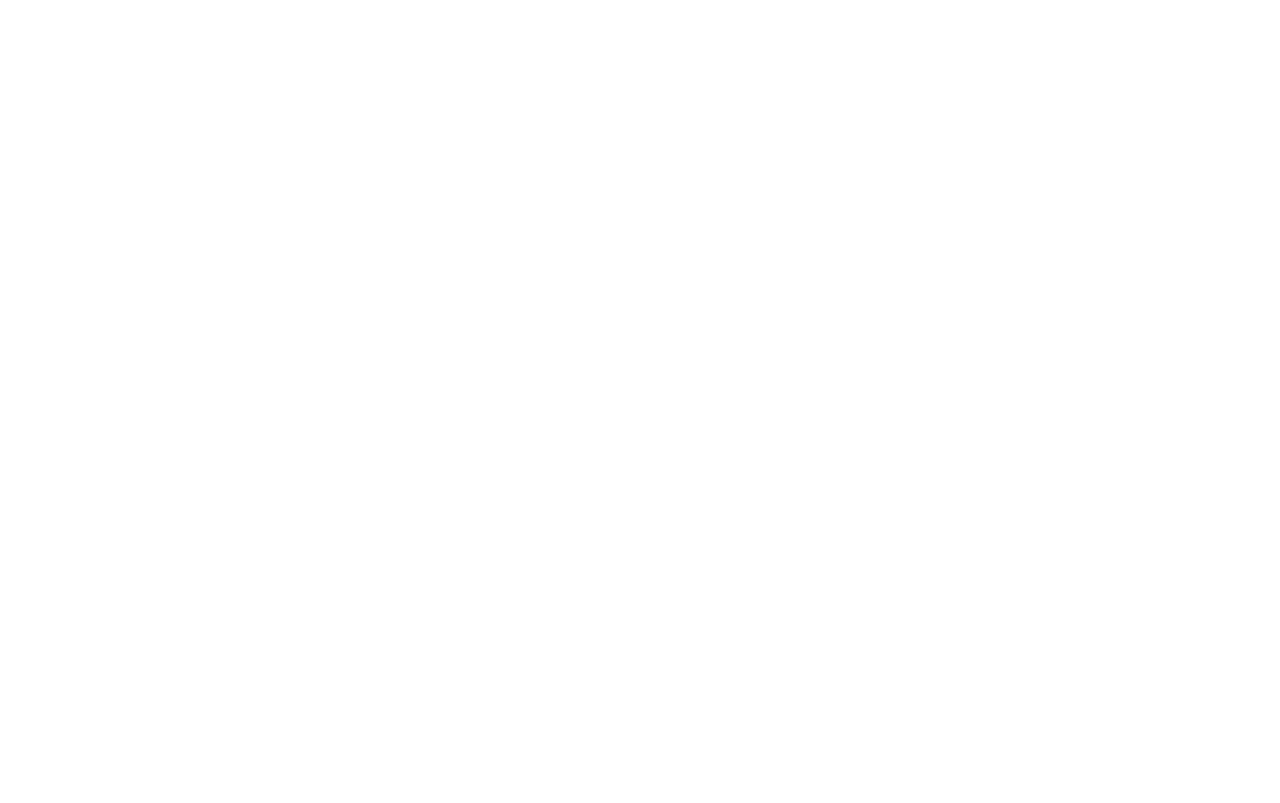
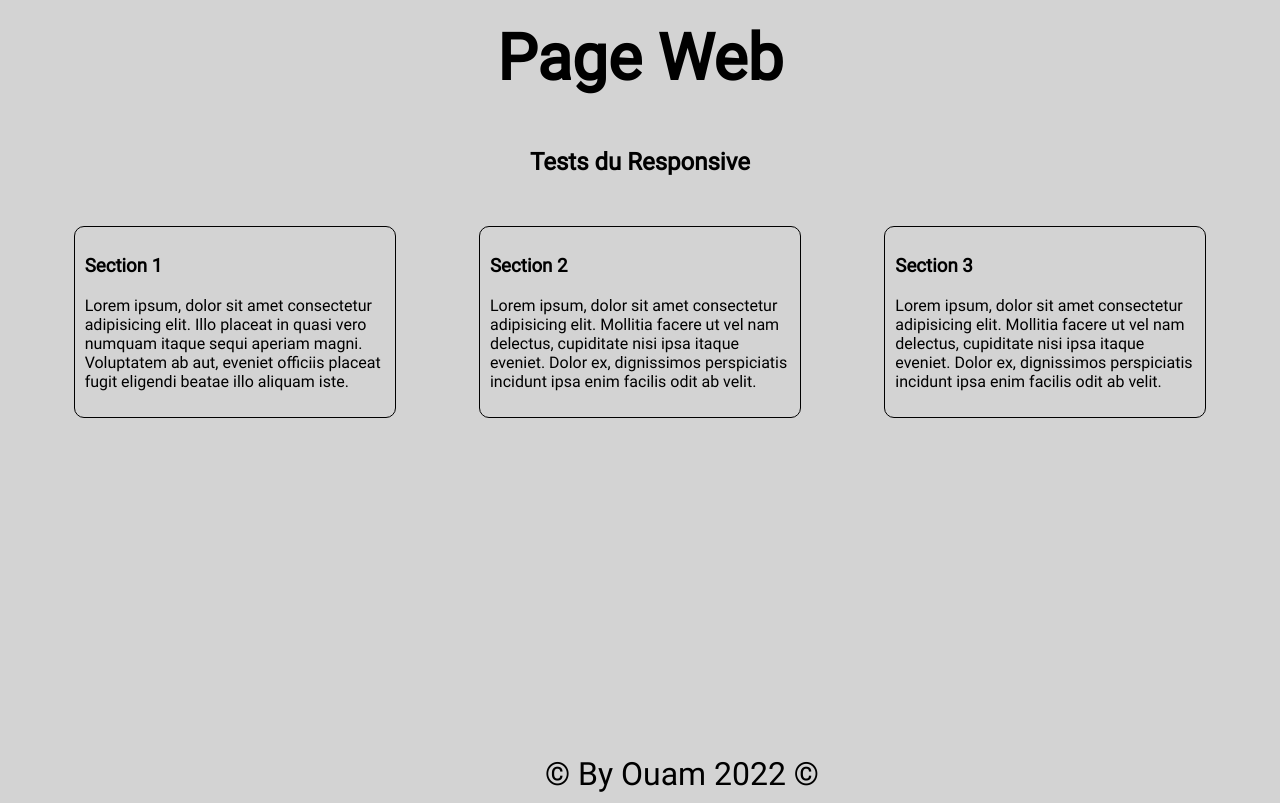
Before and after one commit to Prolapsus/ExosResponsive, a plain HTML site: page pages/pageWeb.html in a window 1280 px wide. Drawn offline with Linux system fonts and the light colour scheme.

Commit message:
Premier Jet premier exercice

```diff
--- a/assets/style/pageWeb.css
+++ b/assets/style/pageWeb.css
@@ -2,3 +2,82 @@
     font-family: 'Roboto';
     src: url(../font/Roboto-Regular.ttf);
 }
+
+body {
+    background-color: lightgrey;
+    font-family: 'Roboto';
+    width: 95vw;
+    height: 95vh;
+    margin: auto;
+}
+
+header {
+    display : none;
+    text-align: center;
+    line-height: 4vh;
+    font-size: 4vh;
+}
+
+h2 {
+    text-align: center;
+    padding: 10px;
+}
+
+main {
+    display: flex;
+    flex-direction: column;
+    justify-content: space-around;
+    flex-wrap: wrap;
+}
+
+section {
+    margin: 20px;
+    padding: 10px;
+    border: 1px solid black;
+    border-radius: 10px;
+}
+
+
+footer {
+    width: 100%;
+    text-align: center;
+    position: fixed;
+    bottom: 0%;
+    padding: 10px;
+    line-height: 4vh;
+    font-size: 4vh;
+}
+
+
+@media print {
+    footer {
+        display: block;
+    }
+}
+
+@media screen and (min-width:640px) {
+
+    main{
+        flex-direction: row;
+    }
+
+    h2 {
+        display: block;
+        width: 100%;
+    }
+
+    section {
+        width: 35%;
+    }
+}
+
+@media screen and (min-width:800px) {
+
+    header {
+        display: block
+    }
+
+    section {
+        max-width: 300px;
+    }
+}
--- a/pages/pageWeb.html
+++ b/pages/pageWeb.html
@@ -8,6 +8,32 @@
   <title>Page Web</title>
 </head>
 <body>
-
+  <header>
+    <h1>Page Web</h1>
+  </header>
+  <main>
+    <h2>Tests du Responsive</h2>
+    <section>
+      <h3>Section 1</h3>
+        <p>
+          Lorem ipsum, dolor sit amet consectetur adipisicing elit. Illo placeat in quasi vero numquam itaque sequi aperiam magni. Voluptatem ab aut, eveniet officiis placeat fugit eligendi beatae illo aliquam iste.
+        </p>
+    </section>
+    <section>
+      <h3>Section 2</h3>
+        <p>
+          Lorem ipsum, dolor sit amet consectetur adipisicing elit. Mollitia facere ut vel nam delectus, cupiditate nisi ipsa itaque eveniet. Dolor ex, dignissimos perspiciatis incidunt ipsa enim facilis odit ab velit.
+        </p>
+    </section>
+    <section>
+      <h3>Section 3</h3>
+        <p>
+          Lorem ipsum, dolor sit amet consectetur adipisicing elit. Mollitia facere ut vel nam delectus, cupiditate nisi ipsa itaque eveniet. Dolor ex, dignissimos perspiciatis incidunt ipsa enim facilis odit ab velit.
+        </p>
+    </section>
+  </main>
+  <footer>
+    &copy; By Ouam 2022 &copy;
+  </footer>
 </body>
 </html>
```
